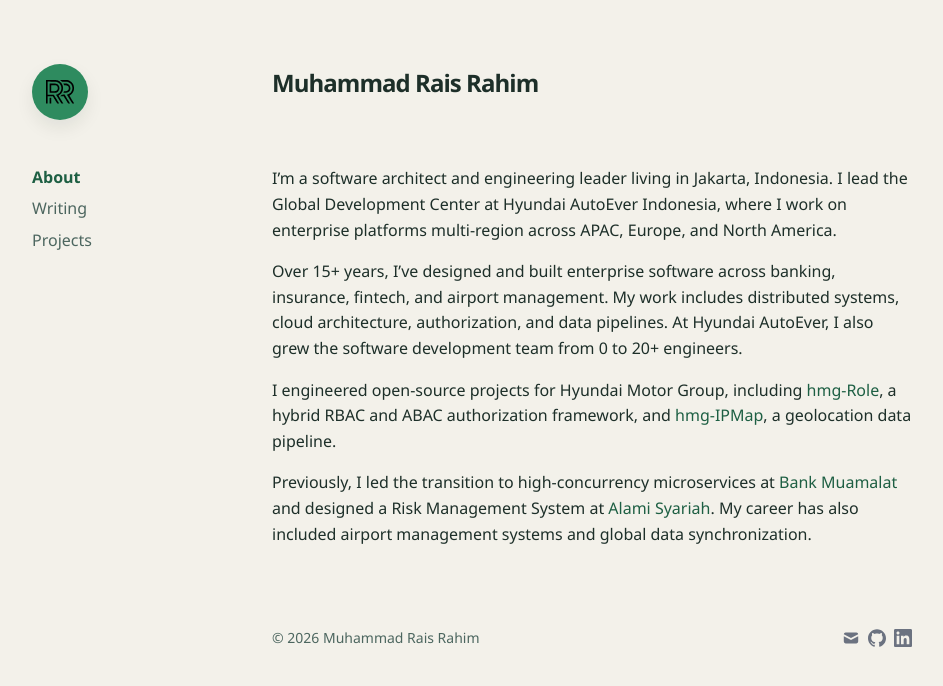
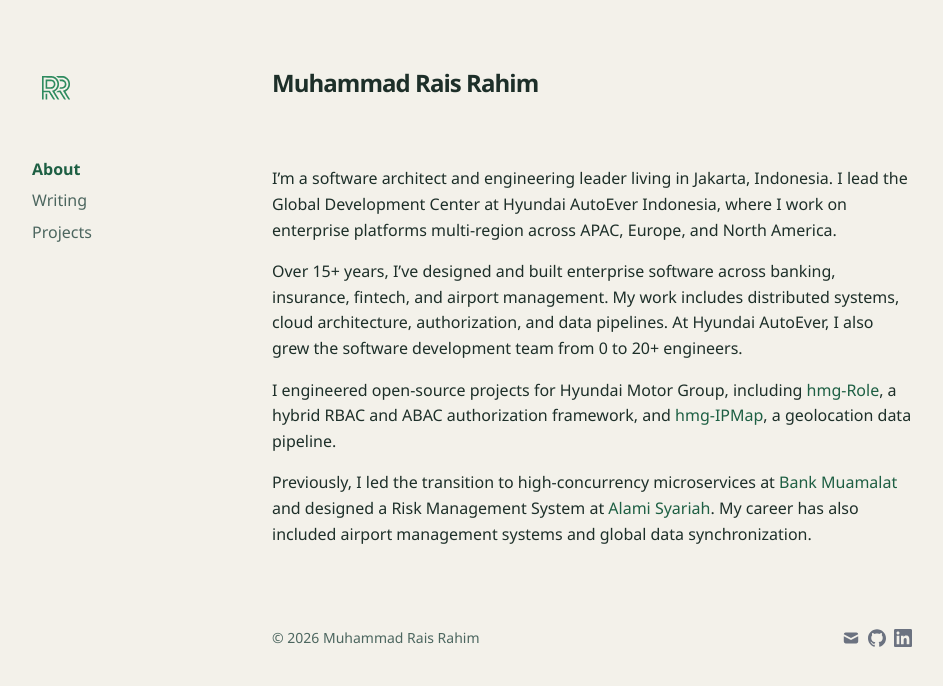
Before and after one commit to raisrahim/raisrahim.github.io, a Jekyll site: the page built from index.md, in a window 1280 px wide. Shown: the top 686 px of the page, without its empty margins (96-1039 px from the left). Built offline with Jekyll 4.4.1, drawn with Linux system fonts in a browser that asks for light colours.

Commit message:
Refactor styles in no-style-please.scss and update logo.svg
- Removed border-radius and box-shadow from .site-brand and its img.
- Eliminated background and padding from img within .site-brand.
- Added a style tag to logo.svg to set the fill color for paths to #2e8b5f.

```diff
--- a/_sass/no-style-please.scss
+++ b/_sass/no-style-please.scss
@@ -110,16 +110,11 @@ a {
 .site-brand {
   display: inline-block;
   margin-bottom: 2rem;
-  border-radius: 999px;
-  box-shadow: 0 8px 18px var(--shadow);
 
   img {
     height: auto;
     margin: 0;
     width: 3rem;
-    border-radius: 999px;
-    background: var(--accent);
-    padding: 0.25rem;
     display: block;
   }
 }
```
Also changed, not shown: logo.svg.
